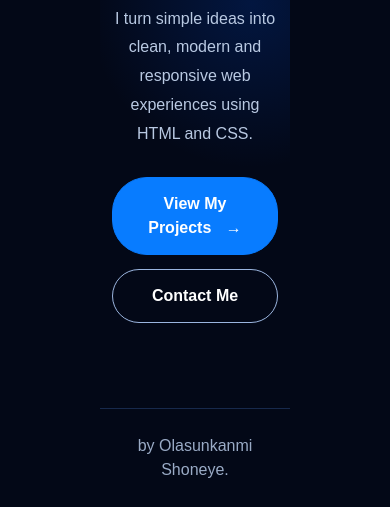
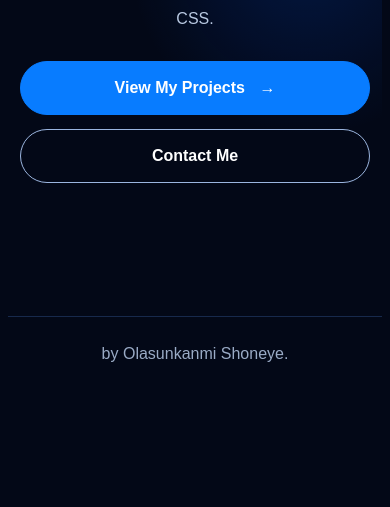
Before and after one commit to SOJ-creator/level1project, a plain HTML site: page index.html in a window 390 px wide. Shown: the part 443-950 px from the top of the page. After the commit the page ends 844 px from the top, so only its background shows below. Drawn offline with nearby package versions, Linux system fonts and the light colour scheme.

Commit message:
little edits

```diff
--- a/index.html
+++ b/index.html
@@ -36,7 +36,7 @@
     </nav>
 
 
-    <main class="" style="margin: 0px 100px;">
+    <main class="mainte" style="margin: 0px 100px;">
         <section class="hero" id="home">
             <div class="container ">
                 <div class="row align-items-center d-flex">
--- a/style.css
+++ b/style.css
@@ -43,7 +43,6 @@ body {
   color: #0788ff;
 }
 
-/* Hero section */
 .hero {
   min-height: 85vh;
   display: flex;
@@ -63,7 +62,6 @@ body {
   z-index: 2;
 }
 
-/* Availability badge */
 .status {
   display: inline-flex;
   align-items: center;
@@ -210,9 +208,6 @@ footer p {
     display: none;
   }
 
-  .laptop-img {
-    max-width: 500px;
-  }
 }
 
 @media (max-width: 576px) {
@@ -253,4 +248,10 @@ footer p {
   .extra-section {
     padding: 55px 0;
   }
+  body{
+    /* margin: 0 auto; */
+  }
+  .mainte{
+    margin: 0 8px !important;
+  }
 }
```
